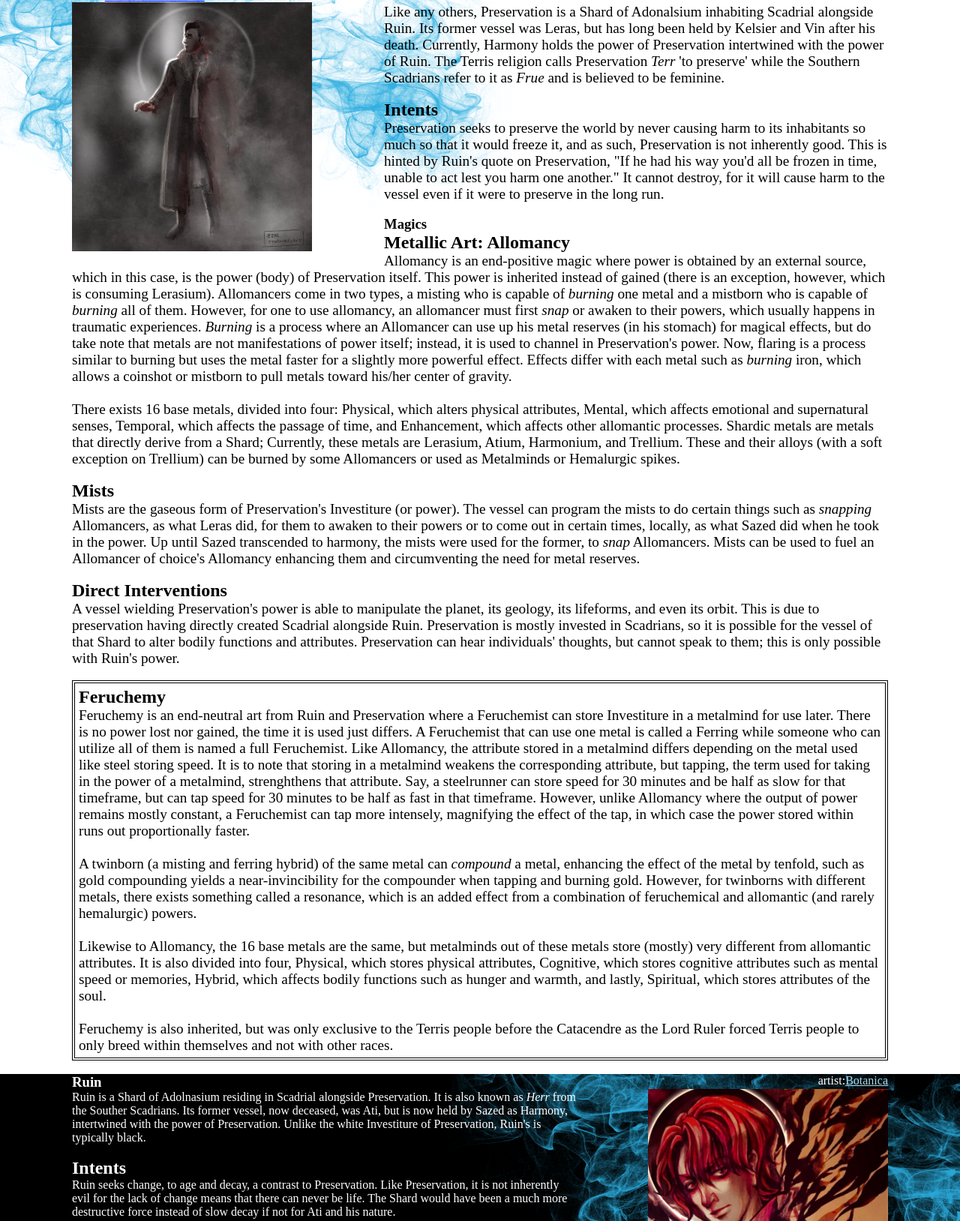
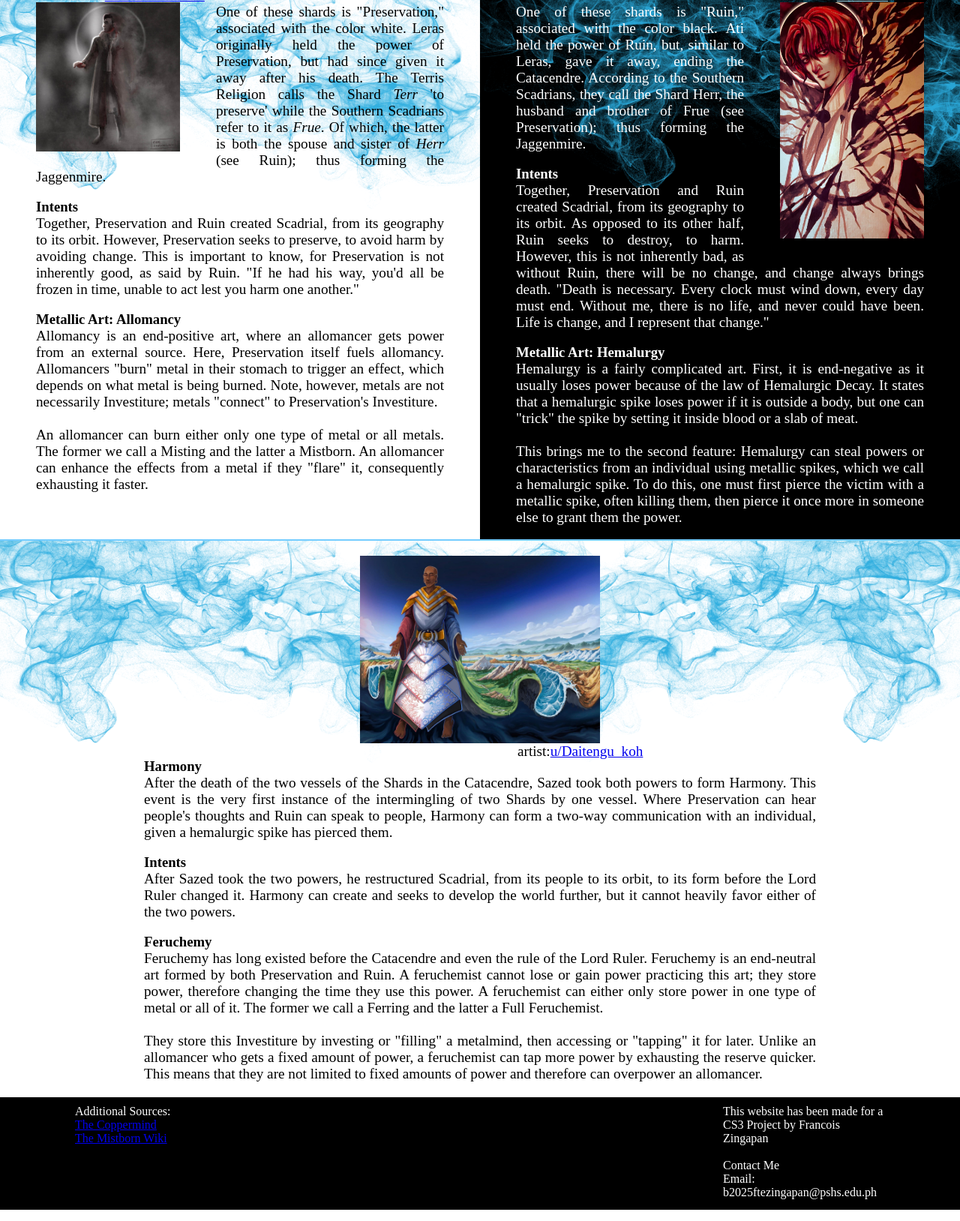
Before and after one commit to Francois-Z/2QProjStrontiumZingapan, a plain HTML site: page htdocs/page1.html in a window 1280 px wide. Shown: the part 581-2209 px from the top of the page at 75% size. Drawn offline with Linux system fonts and the light colour scheme; a web font is replaced by a local one.

Commit message:
yay redesign

```diff
--- a/css/page1.css
+++ b/css/page1.css
@@ -1,41 +1,71 @@
 #artist {
 	margin: 0px;
 	position: absolute;
+}
+
+/*banner*/
+section.banner p{
+	font-size: 16pt;
+}
+section.banner{
+	overflow: hidden;
+}
+
+/*common*/
+section.leras p, section.ati p, section.sazed p {
+	font-size: 120%;
+}
+
+section.leras article, section.ati article {
+	margin: 0px 7.5%;
+}
+section article {
+	text-align: justify;
 }
 
 /*Preservation*/
 section.leras {
 	background: white url("../images/smokesource.png") no-repeat -150px -150px;
 	margin: 0px;
+	width: 50%;
+	float: left;
+
 }
 section.leras > img {
 	box-sizing: border-box;
-	width: 25%;
+	width: 30%;
 	margin: 20px 7.5%;
 	float: left;
 }
-section.leras article {
-	margin: 0px 7.5%;
-}
-article.feruchemy {
-	border: 4px double black;
-	padding: 5px;
-}
-section.leras p, div.ati p {
-	font-size: 120%;
-}
+
 /*Ruin*/
 section.ati {
 	background: black url("../images/smokesource.png") no-repeat right -150px top -150px;
 	margin: 0px;
 	color: white;
+	width: 50%;
+	float: left;
 }
 section.ati > img {
 	box-sizing: border-box;
-	width: 25%;
+	width: 30%;
 	margin: 20px 7.5%;
 	float: right;
 }
-section.ati article {
-	margin: 0px 7.5%;
+
+/*Harmony*/
+section.sazed {
+	background: url("../images/smokesource.png") no-repeat -150px -150px, url("../images/smoke.png") no-repeat right -150px top -150px;
+	padding-bottom: 20px;
+	clear: left;
+	border-top: 2px solid #75cdff;
 }
+section.sazed article {
+	margin: 0px 15%;
+}
+section.sazed > img {
+	box-sizing: border-box;
+	display: block;
+	width: 25%;
+	margin: 20px auto;
+}
--- a/htdocs/page1.html
+++ b/htdocs/page1.html
@@ -28,10 +28,20 @@
 	</header>
 
 	<!--Banner-->
-	<div style="margin-top:60px">
+	<section class="banner"style="margin-top:60px">
 		<img src="../images/mistborn-1.jpg" width="100%" style="vertical-align:top">
-		<p id="emph">The Mist Archives:<br><span>The Scadrial Shards and Metallic Arts</span></p>
-	</div>
+		<div>
+		<h6>The Scadrial Shards and the Metallic Arts:</h6>
+		<p>Scadrial is a planet from the fantasy universe, the Cosmere. This planet is very similar to our own after the Catacendre,
+		which marked the merging of Ruin and Preservation. Before this major event took place, however, the planet's features were quite different.
+		Mists appear during the night, shrouding only the unempowered eyes, and the frequent ashfalls covered the red sky.
+		All this changed after the Catacendre, except for the mists. <br><br>
+
+		There are two gods that made and inhabit Scadrial; however, they are not called gods, but Shards, as they were part of the power of creation.
+		A person who takes or holds the power or "Investiture" of a Shard is called a vessel, a mind to control it. Preservation and Ruin are polar
+		opposites to each other, so much so that having these two Shards "touch" each other would hurt both of the vessels.</p>
+		</div>
+	</section>
 
 	<!--Navigation Bars-->
 	<nav class="clearfix">
@@ -49,70 +59,27 @@
 		<!--Content-->
 		<article>
 			<h1>Preservation</h1>
-			<p>Like any others, Preservation is a Shard of Adonalsium inhabiting Scadrial alongside Ruin. Its former vessel was Leras,
-			but has long been held by Kelsier and Vin after his death. Currently, Harmony holds the power of Preservation intertwined with
-			the power of Ruin. The Terris religion calls Preservation <i>Terr</i> 'to preserve' while the Southern Scadrians refer to it as
-			<i>Frue</i> and is believed to be feminine.</p>
+			<p>One of these shards is "Preservation," associated with the color white. Leras originally held the power of Preservation,
+			but had since given it away after his death. The Terris Religion calls the Shard <i>Terr</i> 'to preserve' while the Southern Scadrians
+			refer to it as <i>Frue</i>. Of which, the latter is both the spouse and sister of <i>Herr</i> (see Ruin); thus forming the Jaggenmire.</p>
 		</article> <br>
 		<article>
-			<h2>Intents</h2>
-			<p>Preservation seeks to preserve the world by never causing harm to its inhabitants so much so that it would freeze it, and as such,
-			Preservation is not inherently good. This is hinted by Ruin's quote on Preservation, "If he had his way you'd all be frozen in time,
-			unable to act lest you harm one another." It cannot destroy, for it will cause harm to the vessel even if it were to preserve in the long run.</p>
+			<h1>Intents</h1>
+			<p>Together, Preservation and Ruin created Scadrial, from its geography to its orbit. However, Preservation seeks to preserve, to avoid harm
+			by avoiding change. This is important to know, for Preservation is not inherently good, as said by Ruin. "If he had his way, you'd all be
+			frozen in time, unable to act lest you harm one another." </p>
 		</article> <br>
 		<article>
-			<h1>Magics</h1>
-			<h2>Metallic Art: Allomancy</h2>
-			<p>Allomancy is an end-positive magic where power is obtained by an external source, which in this case, is the power (body) of Preservation itself.
-			This power is inherited instead of gained (there is an exception, however, which is consuming Lerasium). Allomancers come in two types, a misting
-			who is capable of <i>burning</i> one metal and a mistborn who is capable of <i>burning</i> all of them. However, for one to use allomancy,
-			an allomancer must first <i>snap</i> or awaken to their powers, which usually happens in traumatic experiences. <i>Burning</i> is a process where an Allomancer
-			can use up his metal reserves (in his stomach) for magical effects, but do take note that metals are not manifestations of power itself; instead,
-			it is used to channel in Preservation's power. Now, flaring is a process similar to burning but uses the metal faster for a slightly more powerful effect.
-			Effects differ with each metal such as <i>burning</i> iron, which allows a coinshot or mistborn to pull metals toward his/her center of gravity. <br><br>
+			<h1>Metallic Art: Allomancy</h1>
+			<p>Allomancy is an end-positive art, where an allomancer gets power from an external source.
+			Here, Preservation itself fuels allomancy. Allomancers "burn" metal in their stomach to
+			trigger an effect, which depends on what metal is being burned. Note, however, metals are
+			not necessarily Investiture; metals "connect" to Preservation's Investiture.<br><br>
 
-			There exists 16 base metals, divided into four: Physical, which alters physical attributes, Mental, which affects emotional and supernatural senses, Temporal,
-			which affects the passage of time, and Enhancement, which affects other allomantic processes. Shardic metals are metals that directly derive from a Shard;
-			Currently, these metals are Lerasium, Atium, Harmonium, and Trellium. These and their alloys (with a soft exception on Trellium) can be burned by some
-			Allomancers or used as Metalminds or Hemalurgic spikes.</p>
-		</article> <br>
-		<article>
-			<h2>Mists</h2>
-			<p>Mists are the gaseous form of Preservation's Investiture (or power). The vessel can program the mists to do certain things such as <i>snapping</i>
-			Allomancers, as what Leras did, for them to awaken to their powers or to come out in certain times, locally, as what Sazed did when he took in the
-			power. Up until Sazed transcended to harmony, the mists were used for the former, to <i>snap</i> Allomancers. Mists can be used to fuel an Allomancer of choice's
-			Allomancy enhancing them and circumventing the need for metal reserves.</p>
-		</article> <br>
-		<article>
-
+			An allomancer can burn either only one type of metal or all metals. The former we call a
+			Misting and the latter a Mistborn. An allomancer can enhance the effects from a metal if they
+			"flare" it, consequently exhausting it faster.</p>
 		</article>
-		<article>
-			<h2>Direct Interventions</h2>
-			<p>A vessel wielding Preservation's power is able to manipulate the planet, its geology, its lifeforms, and even its orbit. This is due to preservation
-			having directly created Scadrial alongside Ruin. Preservation is mostly invested in Scadrians, so it is possible for the vessel of that Shard to alter
-			bodily functions and attributes. Preservation can hear individuals' thoughts, but cannot speak to them; this is only possible with Ruin's power.</p>
-		</article> <br>
-		<article class="feruchemy">
-			<h2>Feruchemy</h2>
-			<p>Feruchemy is an end-neutral art from Ruin and Preservation where a Feruchemist can store Investiture in a metalmind for use later. There is
-			no power lost nor gained, the time it is used just differs. A Feruchemist that can use one metal is called a Ferring while someone who can
-			utilize all of them is named a full Feruchemist. Like Allomancy, the attribute stored in a metalmind differs depending on the metal used
-			like steel storing speed. It is to note that storing in a metalmind weakens the corresponding attribute, but tapping, the term used for taking
-			in the power of a metalmind, strenghthens that attribute. Say, a steelrunner can store speed for 30 minutes and be half as slow for that timeframe,
-			but can tap speed for 30 minutes to be half as fast in that timeframe. However, unlike Allomancy where the output of power remains mostly constant,
-			a Feruchemist can tap more intensely, magnifying the effect of the tap, in which case the power stored within runs out proportionally faster. <br><br>
-
-			A twinborn (a misting and ferring hybrid) of the same metal can <i>compound</i> a metal, enhancing the effect of the metal by tenfold, such as gold compounding
-			yields a near-invincibility for the compounder when tapping and burning gold. However, for twinborns with different metals, there exists something called a
-			resonance, which is an added effect from a combination of feruchemical and allomantic (and rarely hemalurgic) powers.<br><br>
-
-			Likewise to Allomancy, the 16 base metals are the same, but metalminds out of these metals store (mostly) very different from allomantic attributes. It is also
-			divided into four, Physical, which stores physical attributes, Cognitive, which stores cognitive attributes such as mental speed or memories, Hybrid, which affects
-			bodily functions such as hunger and warmth, and lastly, Spiritual, which stores attributes of the soul. <br><br>
-
-			Feruchemy is also inherited, but was only exclusive to the Terris people before the Catacendre as the Lord Ruler forced Terris people to only breed
-			within themselves and not with other races.</p>
-		</article> <br>
 	</section>
 
 	<!--about Ruin-->
@@ -123,29 +90,64 @@
 		<!--Content-->
 		<article>
 			<h1>Ruin</h1>
-			<p>Ruin is a Shard of Adolnasium residing in Scadrial alongside Preservation. It is also known as <i>Herr</i> from the Souther Scadrians.
-			Its former vessel, now deceased, was Ati, but is now held by Sazed as Harmony, intertwined with the power of Preservation. Unlike the white Investiture
-			of Preservation, Ruin's is typically black.</p>
+			<p>One of these shards is "Ruin," associated with the color black. Ati held the power of Ruin,
+			but, similar to Leras, gave it away, ending the Catacendre. According to the Southern
+			Scadrians, they call the Shard Herr, the husband and brother of Frue (see Preservation);
+			thus forming the Jaggenmire.</p>
 		</article> <br>
 		<article>
-			<h2>Intents</h2>
-			<p>Ruin seeks change, to age and decay, a contrast to Preservation. Like Preservation, it is not inherently evil for the lack of change means that there
-			can never be life. The Shard would have been a much more destructive force instead of slow decay if not for Ati and his nature.</p>
+			<h1>Intents</h1>
+			<p>Together, Preservation and Ruin created Scadrial, from its geography to its orbit. As
+			opposed to its other half, Ruin seeks to destroy, to harm. However, this is not inherently bad,
+			as without Ruin, there will be no change, and change always brings death. "Death is
+			necessary. Every clock must wind down, every day must end. Without me, there is no life,
+			and never could have been. Life is change, and I represent that change."</p>
 		</article> <br>
 		<article>
-			<h1>Magics</h1>
-			<h2>Metallic Art: Hemalurgy</h2>
-			<p>Hemalurgy is an art where a Hemalurgist can steal or add an attribute by piercing another individual with a metal in a specific point with full <i>Intent</i> to do so.
-			This works by stealing a part of a person's spiritweb by piercing and ripping out the Hemalurgic spike then adding it to the recipient's Spiritual DNA by also
-			piercing it into the recipient. Different bind points require different metals which also affect what attribute is stolen and added. This causes 'holes' to be present
-			in an individual, giving a way for Shards or powerful enough Soothers or Rioters to control these spiked individuals. Any form of Investiture in the Cosmere can be stolen by a Hemalurgist. <br><br>
+			<h1>Metallic Art: Hemalurgy</h1>
+			<p>Hemalurgy is a fairly complicated art. First, it is end-negative as it usually loses power
+			because of the law of Hemalurgic Decay. It states that a hemalurgic spike loses power if it is
+			outside a body, but one can "trick" the spike by setting it inside blood or a slab of meat. <br><br>
 
-			This is considered an end-negative art because of the Law of Hemalurgic Decay, stating that Hemalurgic spikes outside a body will lose its charge, but not completely.
-			However, it can be 'tricked' into thinking it is in a body by encasing it blood or a large enough slab of meat. Alternatively, it can be encased in aluminium.<br><br>
+			This brings me to the second feature: Hemalurgy can steal powers or characteristics from an
+			individual using metallic spikes, which we call a hemalurgic spike. To do this, one must first
+			pierce the victim with a metallic spike, often killing them, then pierce it once more in
+			someone else to grant them the power.</p>
+		</article> <br>
+	</section>
 
-			There are various creatures made with Hemalurgic Spikes. One of these are Inquisitors, who are priests of the Lord Ruler, pierced with nine to eleven spikes,
-			both Allomantically and Feruchemically charged. They see the spikes pierced into their eyes, where vision is replaced with allomantic iron and steel sight.
+	<!--Harmony-->
+	<section class="sazed">
+		<img src="../images/harmony.jpg">
+		<p id="artist" style="left:50%; transform: translate(50px,-20px)"> artist:<a href="https://www.reddit.com/user/Daitengu_koh/">u/Daitengu_koh</a></p>
+
+		<article>
+			<h1>Harmony</h1>
+			<p>After the death of the two vessels of the Shards in the Catacendre, Sazed took both powers
+			to form Harmony. This event is the very first instance of the intermingling of two Shards by
+			one vessel. Where Preservation can hear people's thoughts and Ruin can speak to people,
+			Harmony can form a two-way communication with an individual, given a hemalurgic spike
+			has pierced them.</p>
 		</article> <br>
+		<article>
+			<h1>Intents</h1>
+			<p>After Sazed took the two powers, he restructured Scadrial, from its people to its orbit, to its
+			form before the Lord Ruler changed it. Harmony can create and seeks to develop the world
+			further, but it cannot heavily favor either of the two powers.</p>
+		</article> <br>
+		<article>
+			<h1>Feruchemy</h1>
+			<p>Feruchemy has long existed before the Catacendre and even the rule of the Lord Ruler.
+			Feruchemy is an end-neutral art formed by both Preservation and Ruin. A feruchemist
+			cannot lose or gain power practicing this art; they store power, therefore changing the time
+			they use this power. A feruchemist can either only store power in one type of metal or all of
+			it. The former we call a Ferring and the latter a Full Feruchemist.<br><br>
+
+			They store this Investiture by investing or "filling" a metalmind, then accessing or "tapping" it
+			for later. Unlike an allomancer who gets a fixed amount of power, a feruchemist can tap
+			more power by exhausting the reserve quicker. This means that they are not limited to fixed
+			amounts of power and therefore can overpower an allomancer.</p>
+		</article>
 	</section>
 
 
```
Also changed, not shown: css/common.css (+26 -17 lines), index.html (+6 -3 lines), images/bluemist1.png (deleted), images/bluemist2.png (deleted), images/brandosando.jpg (deleted), images/harmony.jpg (added), images/smoke.png (added).
